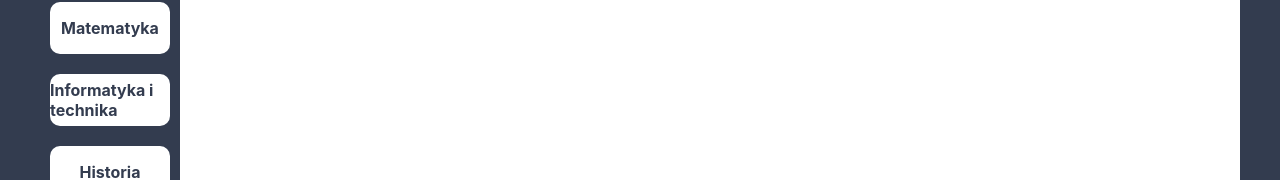
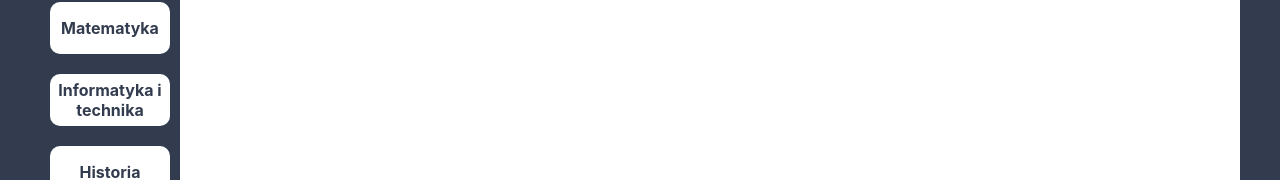
Before and after one commit to bany-org/6c-in-react, a React (Create React App) app: page / in a window 1280 px wide. Shown: the part 264-444 px from the top of the page. Built offline with nearby package versions, Linux system fonts and the light colour scheme; the HTML template or start-up script is replaced by a standard one.

Commit message:
change routing to hash

```diff
--- a/src/App/App.css
+++ b/src/App/App.css
@@ -34,6 +34,7 @@
     justify-content: center;
     align-items: center;
     border-radius: 10px;
+    text-align: center;
 }
 
 .nav-item:hover {
--- a/src/App/App.js
+++ b/src/App/App.js
@@ -1,5 +1,5 @@
 import React from 'react';
-import { BrowserRouter as Router, Switch, Route, Link } from 'react-router-dom';
+import { Switch, Route, Link, Redirect, HashRouter } from 'react-router-dom';
 
 import './App.css';
 
@@ -15,9 +15,8 @@ import Plastyka from './components/Plastyka/Plastyka';
 import Wf from './components/Wf/Wf';
 
 function App() {
-    console.log('param');
     return (
-        <Router>
+        <HashRouter basename="/">
             <div className="App">
                 <div className="App-sidebar">
                     <nav className="navigation">
@@ -88,10 +87,11 @@ function App() {
                         <Route path="/wf">
                             <Wf />
                         </Route>
+                        <Redirect to="/"></Redirect>
                     </Switch>
                 </div>
             </div>
-        </Router>
+        </HashRouter>
     );
 }
 
```
Also changed, not shown: 3 other files (tests, documents, lock files or other folders).
